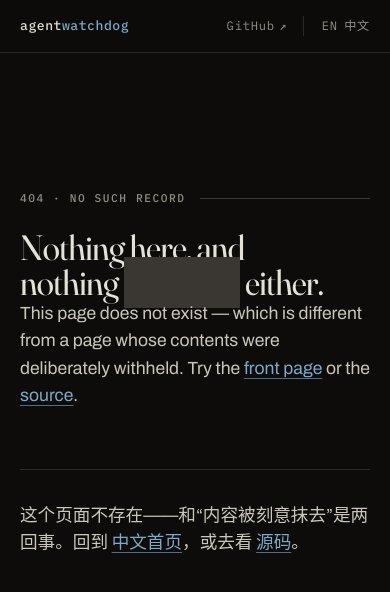
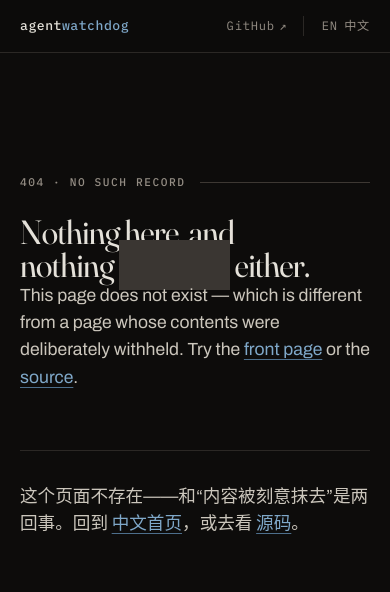
Before and after one commit to Ymakercc/agentwatchdog, a plain HTML site: page web/404.html in a window 390 px wide. Drawn offline with Linux system fonts and the light colour scheme.

Commit message:
fix(site): move the 404 styles out of the page
The pages carry no inline style or script, which is the only reason the
Content-Security-Policy can be strict rather than nominally present — and the
404 quietly broke that, so its own styling was dropped by the policy it
shipped with. Verified against the live site, not assumed.

```diff
--- a/site/assets/css/style.css
+++ b/site/assets/css/style.css
@@ -760,6 +760,39 @@ pre .p {
 }
 
 /* --------------------------------------------------------------------------
+   404
+   Lives here rather than in a <style> block on the page itself: the pages carry
+   no inline style or script, which is what lets the Content-Security-Policy
+   stay strict instead of nominally present.
+   -------------------------------------------------------------------------- */
+.lost {
+  min-height: 74vh;
+  display: flex;
+  flex-direction: column;
+  justify-content: center;
+  padding-block: clamp(3rem, 8vw, 6rem);
+}
+
+.lost h1 {
+  font-size: clamp(2.1rem, 5vw, 3.4rem);
+  max-width: 18ch;
+}
+
+/* Already covered, with no sweep to play: nothing arrived to redact. */
+.lost .rd {
+  background-size: 100% 100%;
+  color: transparent;
+}
+
+.lost__zh {
+  margin-top: 2.5rem;
+  padding-top: 2rem;
+  border-top: 1px solid var(--rule);
+  font-family: "Archivo", "PingFang SC", "Hiragino Sans GB", "Noto Sans CJK SC",
+    "Microsoft YaHei", sans-serif;
+}
+
+/* --------------------------------------------------------------------------
    Closing + footer
    -------------------------------------------------------------------------- */
 .closing {
--- a/web/404.html
+++ b/web/404.html
@@ -8,30 +8,6 @@
 <meta name="theme-color" content="#0d0c0b">
 <link rel="icon" href="/assets/favicon.svg" type="image/svg+xml">
 <link rel="stylesheet" href="/assets/css/style.css">
-<style>
-  /* One page, both languages: a 404 is short enough that showing both beats
-     guessing which one the reader wanted. */
-  .lost {
-    min-height: 78vh;
-    display: flex;
-    flex-direction: column;
-    justify-content: center;
-  }
-  .lost h1 {
-    font-size: clamp(2.2rem, 5vw, 3.4rem);
-    max-width: 18ch;
-  }
-  .lost .rd {
-    background-size: 100% 100%;
-    color: transparent;
-  }
-  .lost__zh {
-    margin-top: 2.5rem;
-    padding-top: 2rem;
-    border-top: 1px solid var(--rule);
-    font-family: "Archivo", "PingFang SC", "Noto Sans CJK SC", "Microsoft YaHei", sans-serif;
-  }
-</style>
 </head>
 <body>
 
--- a/web/assets/css/style.css
+++ b/web/assets/css/style.css
@@ -760,6 +760,39 @@ pre .p {
 }
 
 /* --------------------------------------------------------------------------
+   404
+   Lives here rather than in a <style> block on the page itself: the pages carry
+   no inline style or script, which is what lets the Content-Security-Policy
+   stay strict instead of nominally present.
+   -------------------------------------------------------------------------- */
+.lost {
+  min-height: 74vh;
+  display: flex;
+  flex-direction: column;
+  justify-content: center;
+  padding-block: clamp(3rem, 8vw, 6rem);
+}
+
+.lost h1 {
+  font-size: clamp(2.1rem, 5vw, 3.4rem);
+  max-width: 18ch;
+}
+
+/* Already covered, with no sweep to play: nothing arrived to redact. */
+.lost .rd {
+  background-size: 100% 100%;
+  color: transparent;
+}
+
+.lost__zh {
+  margin-top: 2.5rem;
+  padding-top: 2rem;
+  border-top: 1px solid var(--rule);
+  font-family: "Archivo", "PingFang SC", "Hiragino Sans GB", "Noto Sans CJK SC",
+    "Microsoft YaHei", sans-serif;
+}
+
+/* --------------------------------------------------------------------------
    Closing + footer
    -------------------------------------------------------------------------- */
 .closing {
```
Also changed, not shown: site/404.html (+0 -24 lines).
